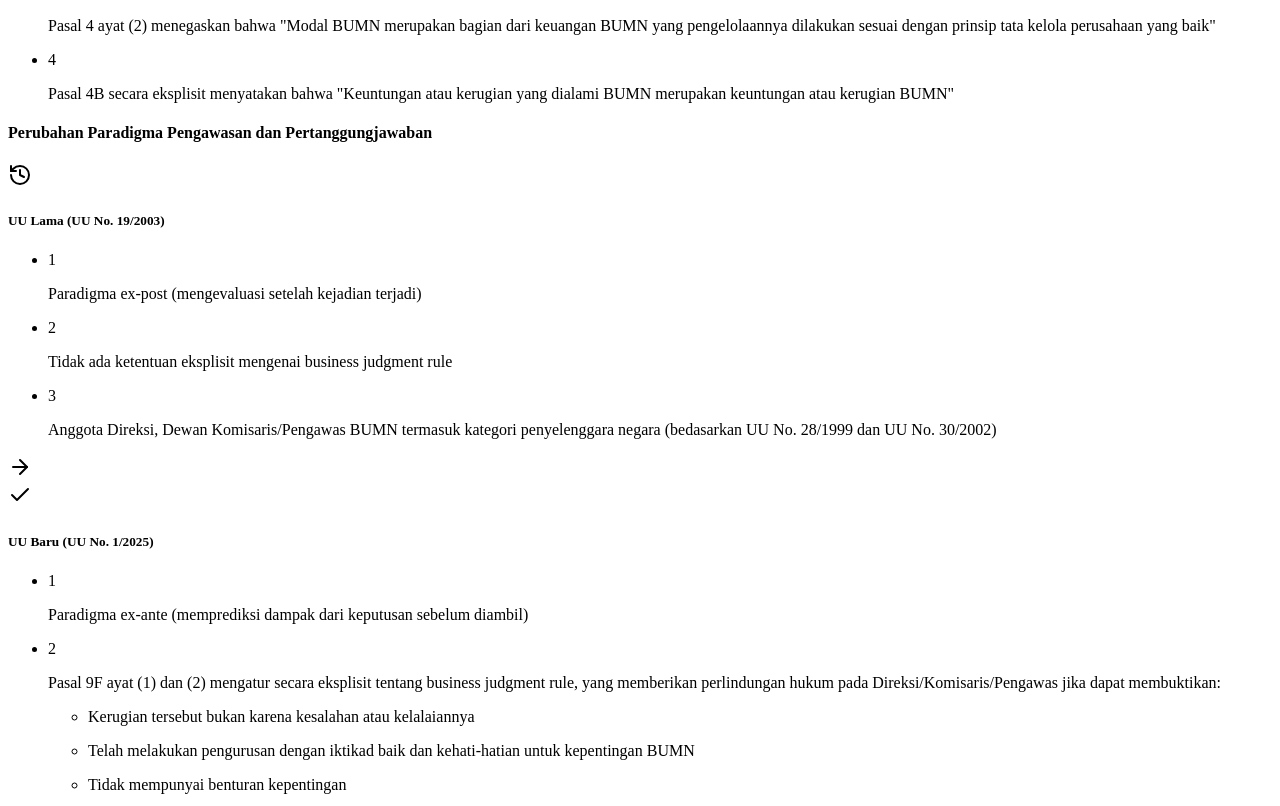
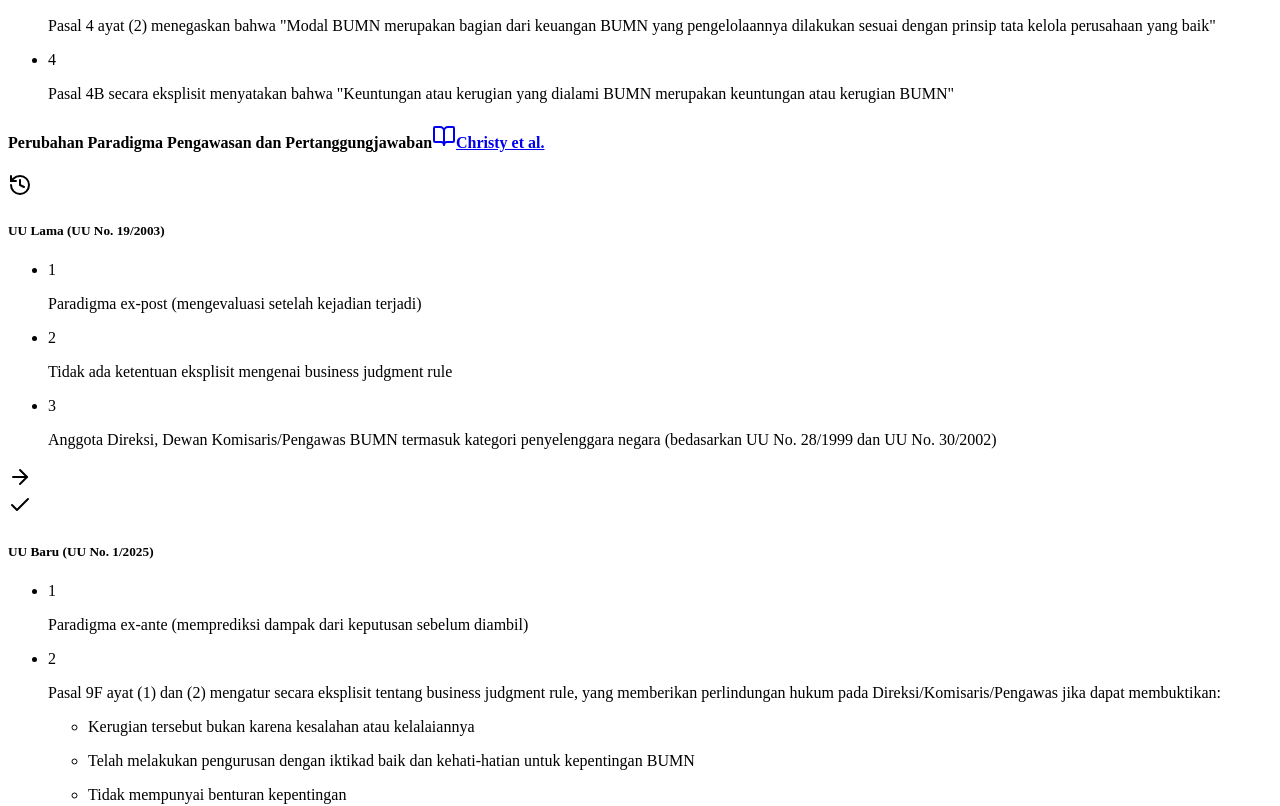
Before and after one commit to lucacadalora/BUMN-vs-DanantaraComparison, a React (Vite) app in the folder client/: page / in a window 1280 px wide. Shown: the part 1060-1866 px from the top of the page. Built offline with nearby package versions, Linux system fonts and the light colour scheme.

Commit message:
Add citation feature to category comparison section and add a citation to the footer.

```diff
--- a/client/src/components/CategoryComparison.tsx
+++ b/client/src/components/CategoryComparison.tsx
@@ -1,6 +1,24 @@
 import React from 'react';
 import ComparisonCard from './ComparisonCard';
-import { ArrowRight } from 'lucide-react';
+import { ArrowRight, BookOpen } from 'lucide-react';
+
+export interface Citation {
+  author: string;
+  refId: string;
+}
+
+export interface CategoryData {
+  title: string;
+  old: {
+    title: string;
+    points: string[];
+  };
+  new: {
+    title: string;
+    points: string[];
+  };
+  citation?: Citation;
+}
 
 interface CategoryComparisonProps {
   title: string;
@@ -13,19 +31,33 @@ interface CategoryComparisonProps {
     points: string[];
   };
   isLastItem: boolean;
+  citation?: Citation;
 }
 
 const CategoryComparison: React.FC<CategoryComparisonProps> = ({
   title,
   old,
   new: newLaw,
-  isLastItem
+  isLastItem,
+  citation
 }) => {
   return (
     <div className={`${isLastItem ? '' : 'mb-10'}`}>
-      <h4 className="text-lg font-medium mb-5 pb-2 border-b border-gray-200 flex items-center">
-        <span className="inline-block w-2 h-2 rounded-full bg-[#003366] mr-2"></span>
-        {title}
+      <h4 className="text-lg font-medium mb-5 pb-2 border-b border-gray-200 flex items-center justify-between">
+        <div className="flex items-center">
+          <span className="inline-block w-2 h-2 rounded-full bg-[#003366] mr-2"></span>
+          {title}
+          {citation && (
+            <a
+              href={`#${citation.refId}`}
+              className="ml-2 text-xs text-blue-600 hover:text-blue-800 flex items-center bg-blue-50 px-2 py-1 rounded-full"
+              title={`Referensi: ${citation.author}`}
+            >
+              <BookOpen className="w-3 h-3 mr-1" />
+              <span>{citation.author}</span>
+            </a>
+          )}
+        </div>
       </h4>
 
       <div className="grid md:grid-cols-2 gap-6 relative">
--- a/client/src/components/ComparisonSection.tsx
+++ b/client/src/components/ComparisonSection.tsx
@@ -1,25 +1,13 @@
 import React, { useState } from 'react';
 import { ChevronDown } from 'lucide-react';
-import CategoryComparison from './CategoryComparison';
+import CategoryComparison, { CategoryData } from './CategoryComparison';
 import SectionComment from './SectionComment';
-
-interface Category {
-  title: string;
-  old: {
-    title: string;
-    points: string[];
-  };
-  new: {
-    title: string;
-    points: string[];
-  };
-}
 
 interface ComparisonSectionProps {
   id: string;
   title: string;
   icon: React.ComponentType;
-  categories: Category[];
+  categories: CategoryData[];
 }
 
 const ComparisonSection: React.FC<ComparisonSectionProps> = ({
@@ -82,6 +70,7 @@ const ComparisonSection: React.FC<ComparisonSectionProps> = ({
               old={category.old}
               new={category.new}
               isLastItem={index === categories.length - 1}
+              citation={category.citation}
             />
           ))}
         </div>
--- a/client/src/components/Footer.tsx
+++ b/client/src/components/Footer.tsx
@@ -26,6 +26,7 @@ const Footer: React.FC = () => {
             <ul className="space-y-2 text-sm text-blue-100">
               <li>• Kementerian BUMN Republik Indonesia</li>
               <li>• Database Peraturan JDIH</li>
+              <li id="christy-ref">• Christy et al. (2025). <i>A Legal Analysis for the New SOE Law Danantara: Legitimate Concern or Unfounded Paranoia?</i> Remedia Consults. <a href="https://remediaconsults.com/2025/02/24/a-legal-analysis-for-the-new-soe-law-danantara-legitimate-concern-or-unfounded-paranoia/" className="text-blue-200 hover:text-white underline" target="_blank" rel="noopener noreferrer">Link <ExternalLink className="inline w-3 h-3" /></a></li>
             </ul>
           </div>
         </div>
--- a/client/src/data/comparisonData.ts
+++ b/client/src/data/comparisonData.ts
@@ -6,8 +6,16 @@ import {
   Assignment,
   Scale
 } from '@/lib/icons';
+import { CategoryData } from '@/components/CategoryComparison';
 
-export const comparisonData = [
+interface ComparisonSection {
+  id: string;
+  title: string;
+  icon: React.ComponentType;
+  categories: CategoryData[];
+}
+
+export const comparisonData: ComparisonSection[] = [
   {
     id: "paradigma",
     title: "1. Perubahan Mendasar pada Paradigma Hukum",
@@ -54,6 +62,10 @@ export const comparisonData = [
             "d. Telah mengambil tindakan untuk mencegah timbul atau berlanjutnya kerugian",
             "Pasal 9G secara eksplisit menyatakan \"Anggota Direksi, Dewan Komisaris, dan Dewan Pengawas BUMN bukan merupakan penyelenggara negara\""
           ]
+        },
+        citation: {
+          author: "Christy et al.",
+          refId: "christy-ref"
         }
       }
     ]
```
